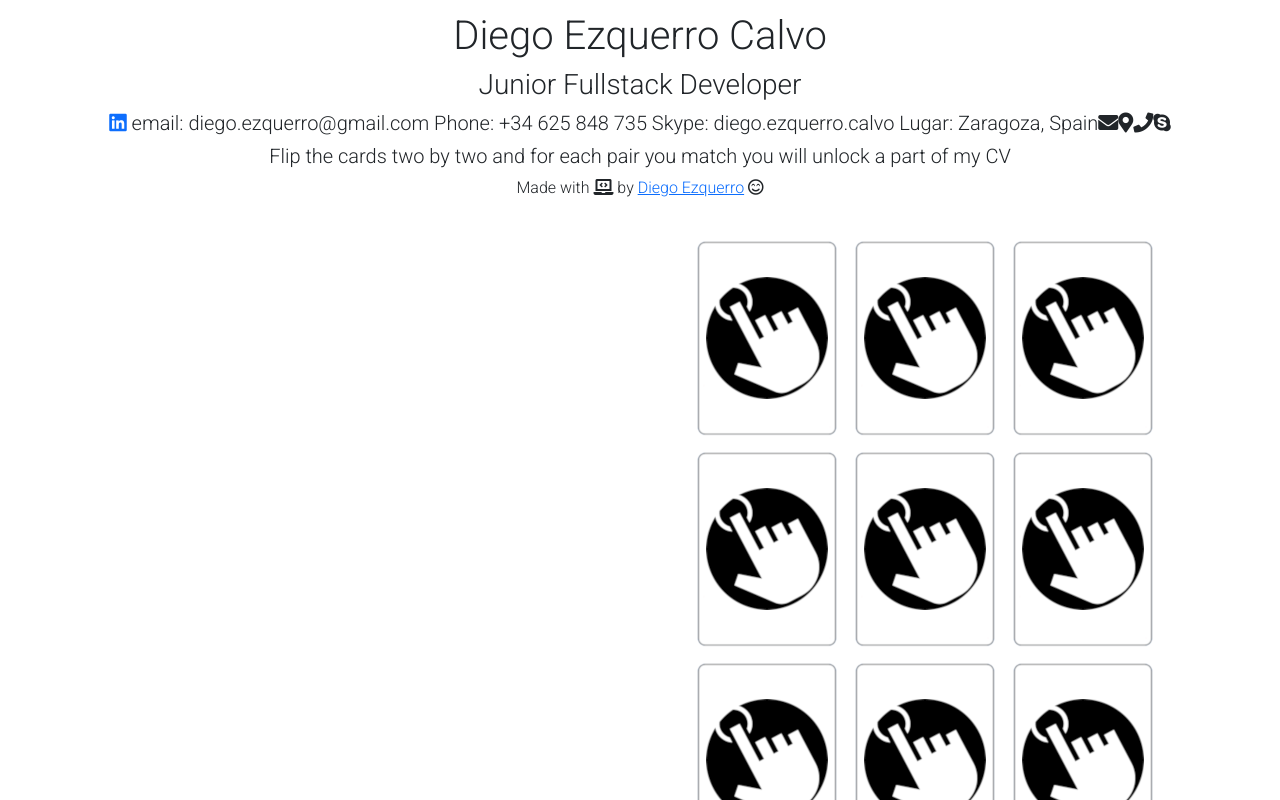
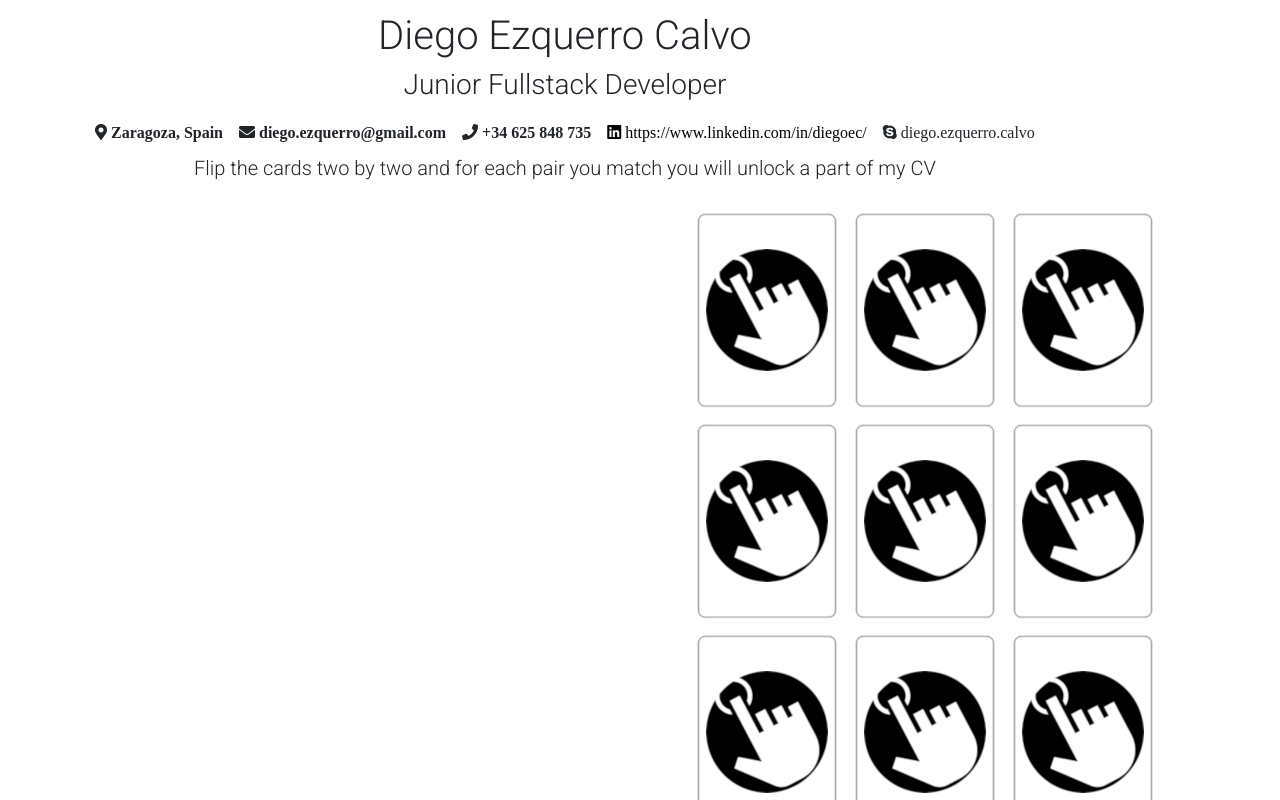
Before and after one commit to Diego-EC/curriculum-diego-ezquerro, a React (Create React App) app: page / in a window 1280 px wide. Shown: the top 800 px of the page. Built offline with nearby package versions, Linux system fonts and the light colour scheme.

Commit message:
saving navbar

```diff
--- a/src/js/components/bootstrap/navbar.js
+++ b/src/js/components/bootstrap/navbar.js
@@ -1,35 +1,38 @@
+import '../../../styles/navbar.css';
+
 const Navbar = () => {
     const contactDetails  = (
         <div>
-
-            <a href="https://www.linkedin.com/in/diegoec/" target="_blank" rel="noopener noreferrer">
-                <i className="fab fa-linkedin"></i>
-            </a>{" "}
-            email: diego.ezquerro@gmail.com
-            Phone: +34 625 848 735
-            Skype: diego.ezquerro.calvo
-            Lugar: Zaragoza, Spain
-            <i class="fas fa-envelope"></i>
-            <i className="fas fa-map-marker-alt"></i>
-            <i class="fas fa-phone"></i>
-            <i className="fab fa-skype"></i>
+            <div className="" id="navbarNav">
+                <ul className="navbar-nav">
+                    <li className="nav-item nav-link">
+                        <i className="fas fa-map-marker-alt"> Zaragoza, Spain</i>
+                    </li>
+                    <li className="nav-item nav-link">
+                        <i className="fas fa-envelope"> diego.ezquerro@gmail.com</i>
+                    </li>
+                    <li className="nav-item nav-link">
+                        <i className="fas fa-phone"> +34 625 848 735</i>
+                    </li>
+                    <li className="nav-item nav-link">
+                        <a href="https://www.linkedin.com/in/diegoec/" target="_blank" rel="noopener noreferrer"><i className="fab fa-linkedin"> https://www.linkedin.com/in/diegoec/</i></a>
+                    </li>
+                    <li className="nav-item nav-link">
+                        <i className="fab fa-skype"> diego.ezquerro.calvo</i>
+                    </li>
+                </ul>
+            </div>
         </div>
     );
 
     return (
-    <nav className="navbar d-flex justify-content-center">
+    <nav className="navbar navbar-expand-sm">
         <div className="">
             <h1 className="">Diego Ezquerro Calvo</h1>
             <h3 className="">Junior Fullstack Developer</h3>
-            <h5>{contactDetails}</h5>
+            <div>{contactDetails}</div>
             <h5 className="">Flip the cards two by two and for each pair you match you will unlock a part of my CV</h5>
-            <p>
-			Made with <i className="fas fa-laptop-code" /> by{" "}
-			<a href="https://www.linkedin.com/in/diegoec/" target="_blank" rel="noopener noreferrer">
-				Diego Ezquerro
-			</a>{" "}
-			<i className="far fa-smile-beam" />
-		</p>        </div>
+        </div>
     </nav> );
 }
 
--- /dev/null
+++ b/src/styles/navbar.css
@@ -0,0 +1,8 @@
+a{
+    text-decoration: none;
+}
+
+/* unvisited link */
+a:link, a:visited, a:hover, a:active {
+    color: black;
+}
```
Also changed, not shown: 1 other file (tests, documents, lock files or other folders).
